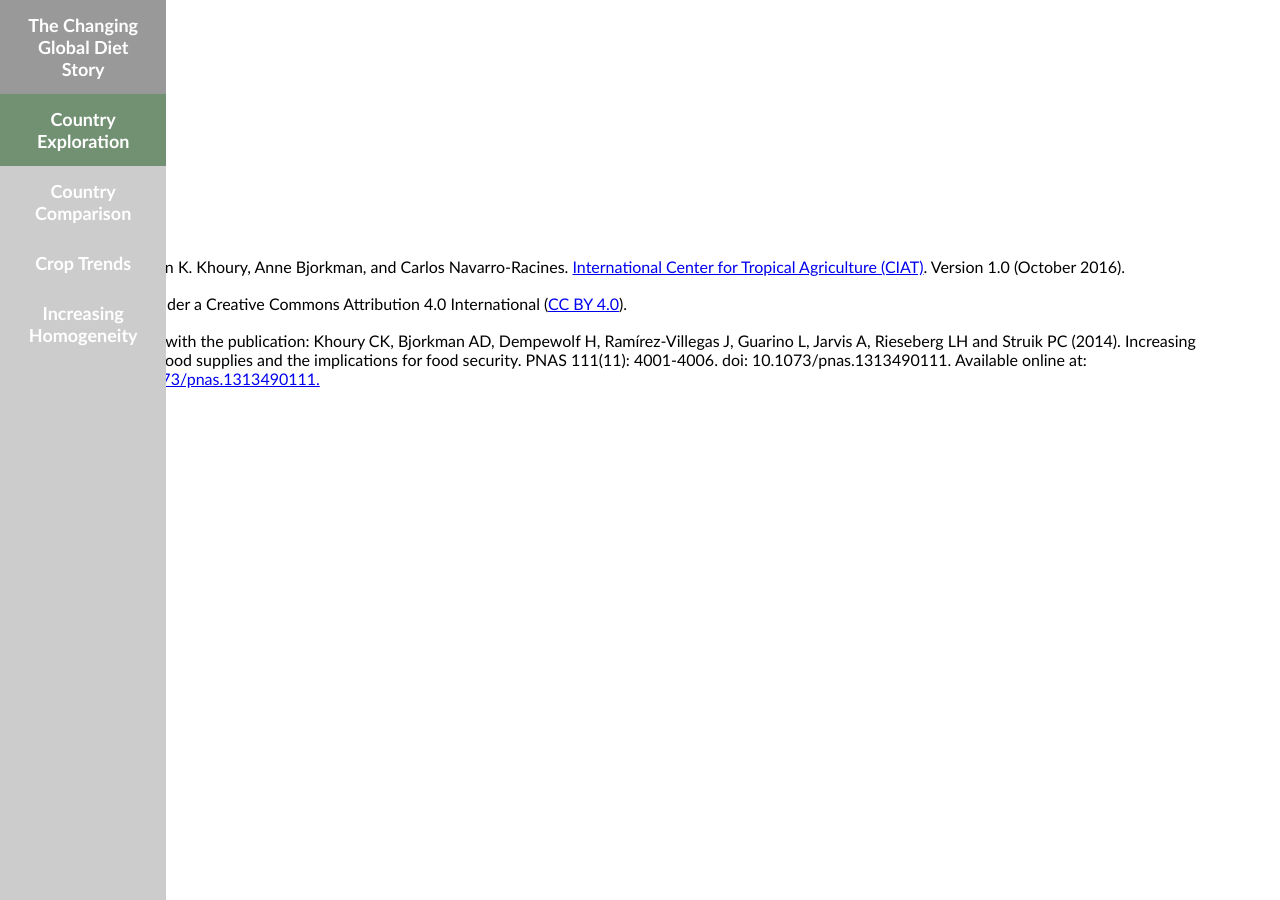
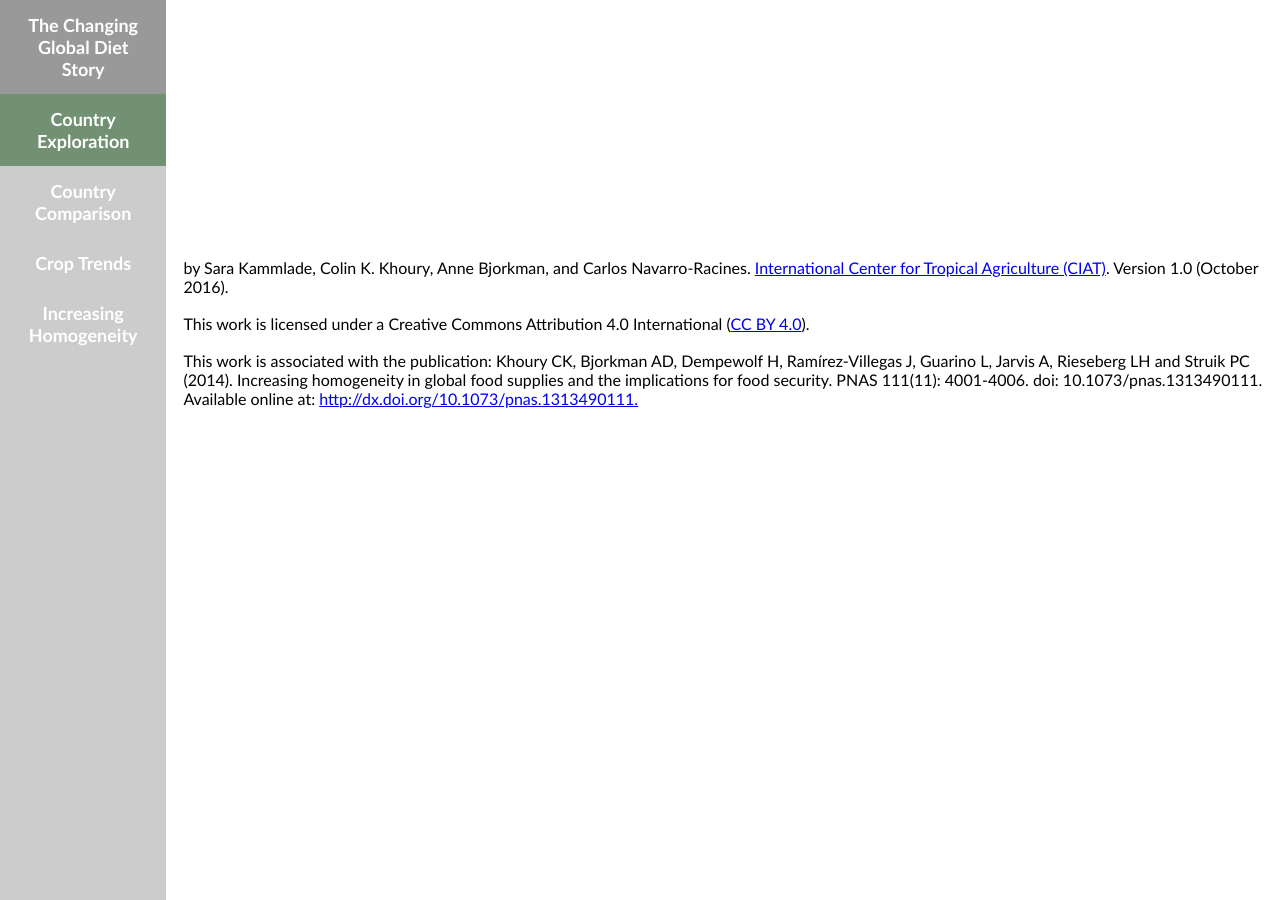
Before and after one commit to stevensotelo/skammlade.github.io, a Jekyll site: the page projects/tableau/CountryExploration.html, which Jekyll copies as it is, in a window 1280 px wide and 900 px high, scrolled down 762 px. Built offline with Jekyll 4.4.1, drawn with Linux system fonts in a browser that asks for light colours.

Commit message:
adjust references position

```diff
--- a/projects/tableau/CountryComparison.html
+++ b/projects/tableau/CountryComparison.html
@@ -93,7 +93,7 @@ p {
 </body>
 </html>
 
-<div id="References">
+<div id="References" style="margin-left:13%;padding:1px 16px;height:1000px;">
 
 		<p>by Sara Kammlade, Colin K. Khoury, Anne Bjorkman, and Carlos Navarro-Racines. <a href="https://ciat.cgiar.org/"target="_blank">International Center for Tropical Agriculture (CIAT)</a>. Version 1.0 (October 2016).
 		</p>
--- a/projects/tableau/CountryExploration.html
+++ b/projects/tableau/CountryExploration.html
@@ -88,7 +88,7 @@ p {
 </body>
 </html>
 
-<div id="References">
+<div id="References" style="margin-left:13%;padding:1px 16px;height:1000px;">
 
 		<p>by Sara Kammlade, Colin K. Khoury, Anne Bjorkman, and Carlos Navarro-Racines. <a href="https://ciat.cgiar.org/"target="_blank">International Center for Tropical Agriculture (CIAT)</a>. Version 1.0 (October 2016).
 		</p>
--- a/projects/tableau/CropTrends.html
+++ b/projects/tableau/CropTrends.html
@@ -95,7 +95,7 @@ p {
 </body>
 </html>
 
-<div id="References">
+<div id="References" style="margin-left:13%;padding:1px 16px;height:1000px;">
 
 		<p>by Sara Kammlade, Colin K. Khoury, Anne Bjorkman, and Carlos Navarro-Racines. <a href="https://ciat.cgiar.org/"target="_blank">International Center for Tropical Agriculture (CIAT)</a>. Version 1.0 (October 2016).
 		</p>
--- a/projects/tableau/NMDSInteractive.html
+++ b/projects/tableau/NMDSInteractive.html
@@ -92,7 +92,7 @@ p {
 </body>
 </html>
 
-<div id="References">
+<div id="References" style="margin-left:13%;padding:1px 16px;height:1000px;">
 
 		<p>by Sara Kammlade, Colin K. Khoury, Anne Bjorkman, and Carlos Navarro-Racines. <a href="https://ciat.cgiar.org/"target="_blank">International Center for Tropical Agriculture (CIAT)</a>. Version 1.0 (October 2016).
 		</p>
--- a/projects/tableau/TheChangingGlobalDiet.html
+++ b/projects/tableau/TheChangingGlobalDiet.html
@@ -216,7 +216,7 @@ p {
 </html>
 
 
-<div id="References">
+<div id="References" style="margin-left:13%;padding:1px 16px;height:1000px;">
 
 		<p>by Sara Kammlade, Colin K. Khoury, Anne Bjorkman, and Carlos Navarro-Racines. <a href="https://ciat.cgiar.org/"target="_blank">International Center for Tropical Agriculture (CIAT)</a>. Version 1.0 (October 2016).
 		</p>
```
